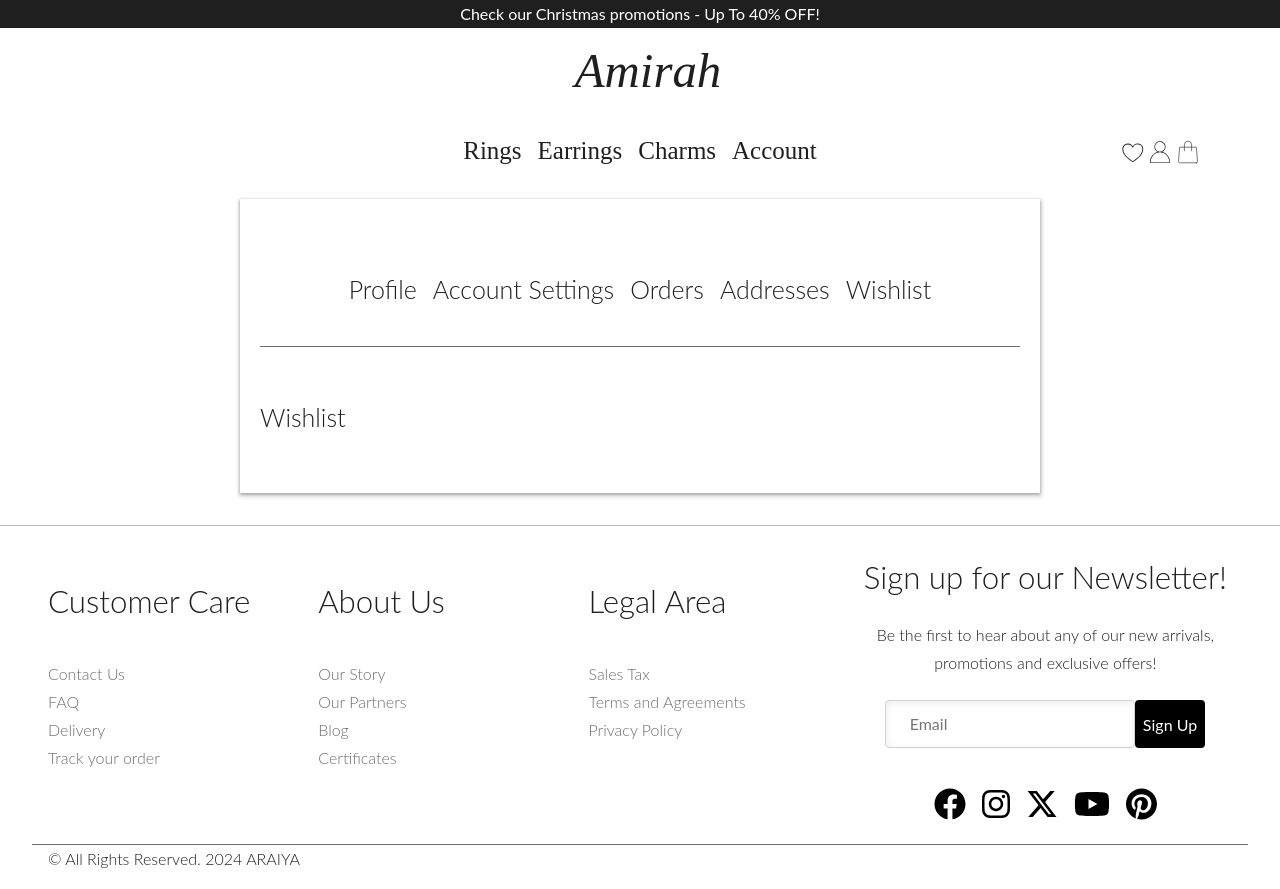
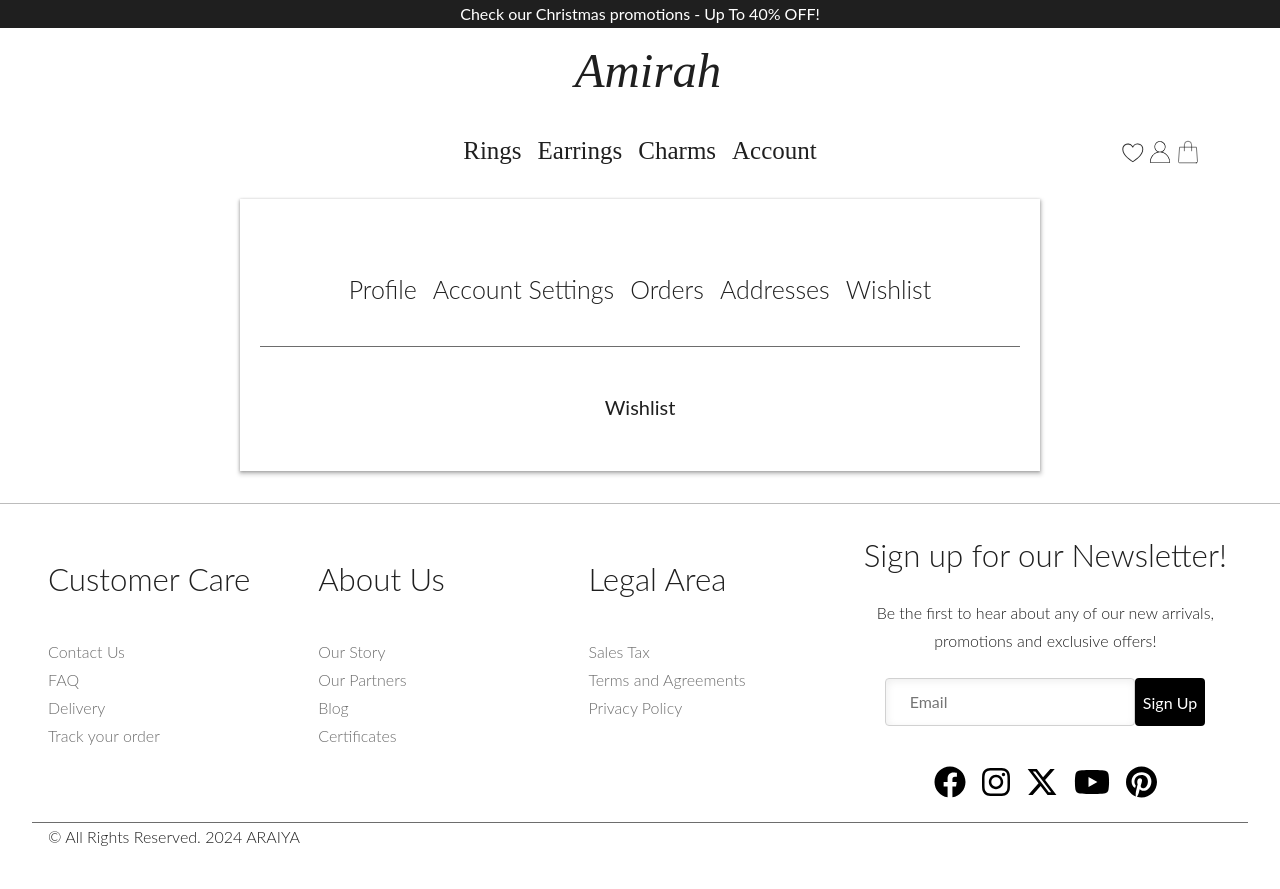
Before and after one commit to GeorgiTopalov/Jewelry-Store, a Next.js app: page /account/wishlist in a window 1280 px wide. After the commit the page ends 867 px from the top, so only its background shows below. Built offline with nearby package versions, Linux system fonts and the light colour scheme.

Commit message:
fixed wishlist acc page

```diff
--- a/components/account/accountLayoutComponent.jsx
+++ b/components/account/accountLayoutComponent.jsx
@@ -83,7 +83,10 @@
     <section className={styles["account-layout"]}>
       {isMobileView ? (
         <div className={styles["dropdown"]}>
-        <button onClick={toggleDropdown} className={styles["dropdown-button"]}>
+          <button
+            onClick={toggleDropdown}
+            className={styles["dropdown-button"]}
+          >
             {getCurrentPageName()}
             {isDropdownOpen ? openIcon : closedIcon}
           </button>
@@ -113,6 +116,12 @@
               >
                 <h4>Addresses</h4>
               </li>
+              <li
+                onClick={() => handleMenuItemClick("wishlist")}
+                className={styles["wishlist"]}
+              >
+                <h4>Wishlist</h4>
+              </li>
             </ul>
           )}
         </div>
@@ -138,7 +147,7 @@
               <h4>Addresses</h4>
             </li>
           </Link>
-          <Link href="addresses">
+          <Link href="wishlist">
             <li>
               <h4>Wishlist</h4>
             </li>
--- a/styles/account/wishlist.module.css
+++ b/styles/account/wishlist.module.css
@@ -0,0 +1,18 @@
+.wishlist-content {
+    display: flex;
+    flex-flow: column wrap;
+    justify-content: center;
+    align-items: center;
+}
+
+.wishlist-content h4{
+    display: none;
+}
+
+@media (min-width: 800px){
+    .wishlist-content h4{
+        display: block;
+        font-size: var(--h5);
+        font-weight: 400;
+    }
+}
```
Lines whose indentation alone changed are shown as unchanged.
